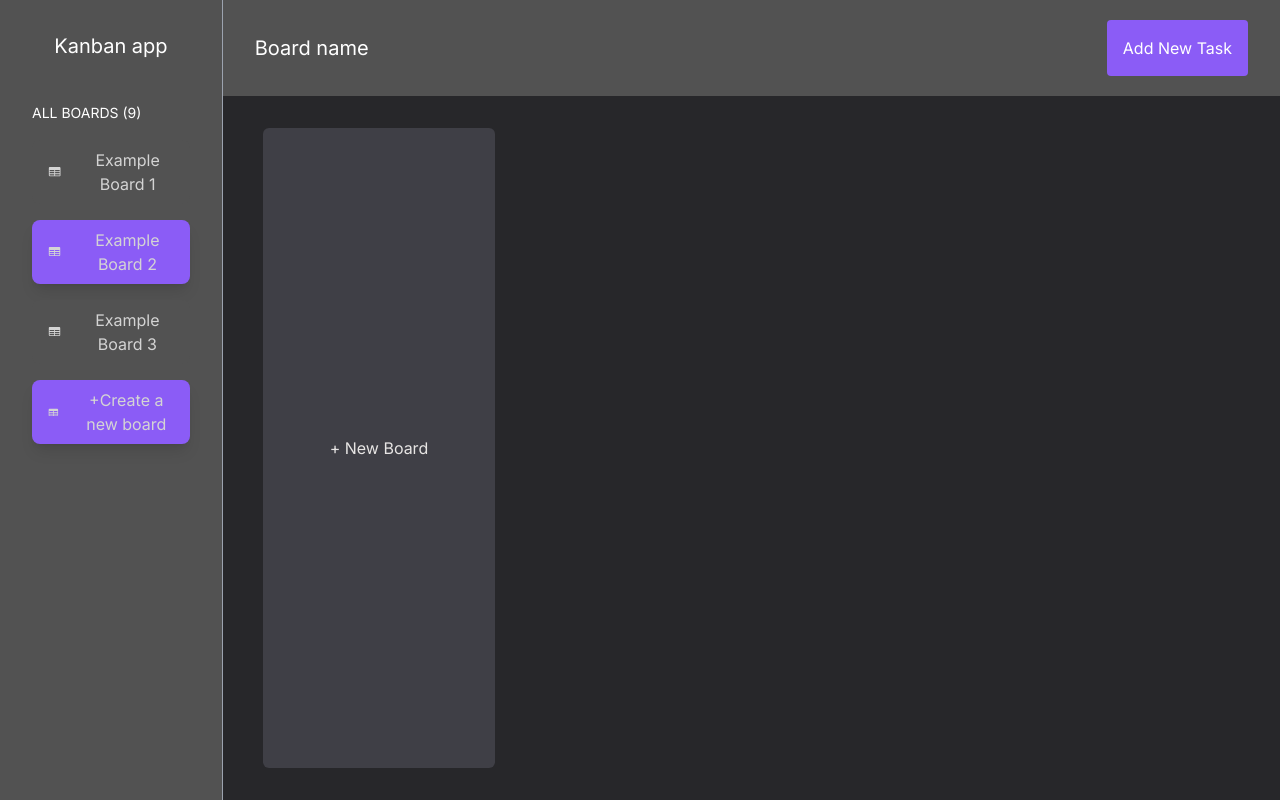
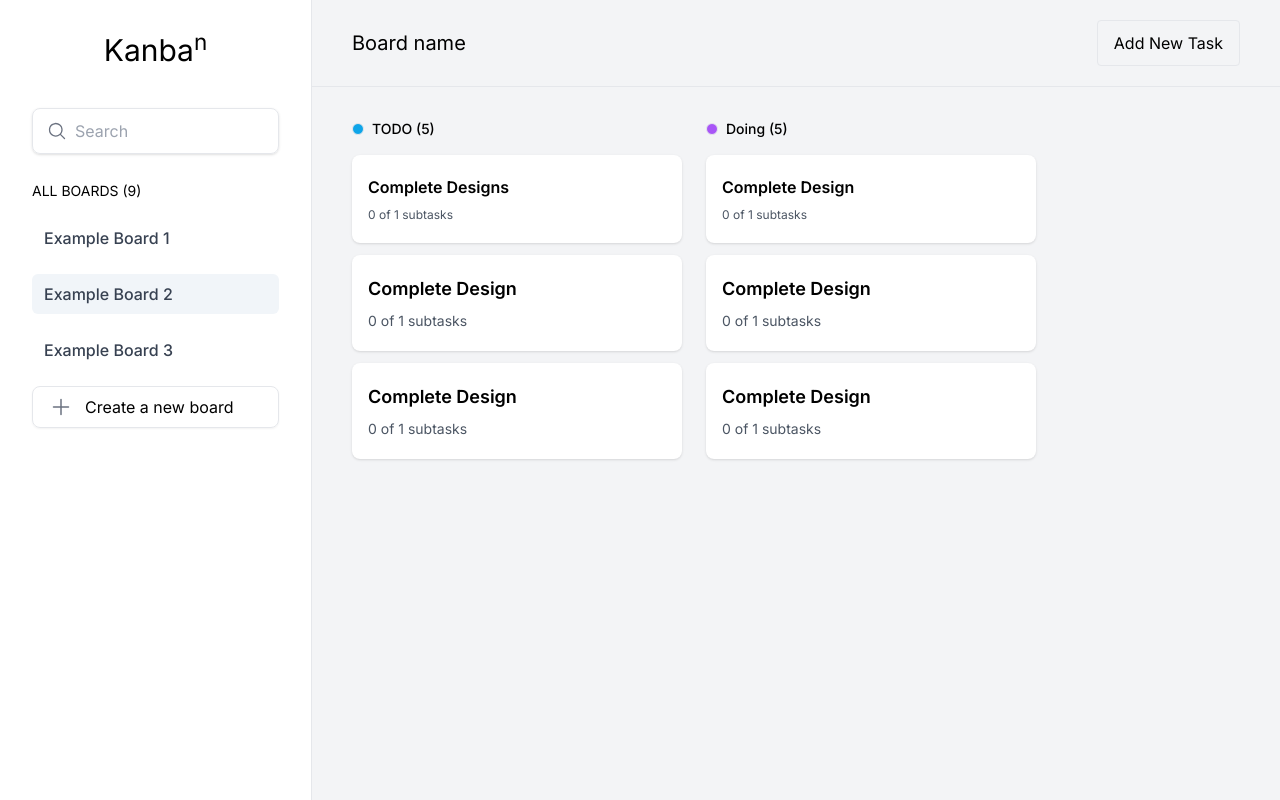
Before and after one commit to imustafayasin/React-Kanban, a Next.js app: page / in a window 1280 px wide. Built offline with nearby package versions, Linux system fonts and the light colour scheme.

Commit message:
Design application interface

```diff
--- a/app/page.js
+++ b/app/page.js
@@ -4,21 +4,59 @@ import ContentHeader from "../components/ContentHeader";
 export default function Home() {
   let style = {
     content: {
-      height: "calc(100% - 96px)",
+      height: "calc(100% - 85px)",
+      width: "calc(100vw - 312px)",
     },
   };
 
   return (
-    <div className="mx-auto flex flex-row h-full">
+    <div className="mx-auto flex flex-row h-full overflow-hidden	">
       <Sidebar />
-      <main className="basis-full">
+      <main className="w-full">
         <ContentHeader />
         <div
           style={style.content}
-          className="content h-full bg-zinc-800 px-10 py-8 grid grid-cols-4 gap-4"
+          className="content bg-gray-100	 px-10 p-8 flex gap-6 overflow-x-auto	"
         >
-          <div className="board h-full flex items-center justify-center text-stone-200 cursor-pointer bg-zinc-700 rounded-md	 font-xl">
-            + New Board
+          <div className="board shrink-0	 h-full min-w-[330px]">
+            <div className="board-header flex items-center mb-4 d-flex gap-2">
+              <div className="w-3 h-3 border rounded-full bg-sky-500"></div>
+              <h5 className="title text-sm	font-medium">TODO (5)</h5>
+            </div>
+            <div className="board-items">
+              <div className="board-item bg-white cursor-pointer shadow mb-3 rounded-lg	 py-5 px-4">
+                <h2 className="mb-2 text-medium font-semibold">Complete Designs</h2>
+                <p className="text-xs text-gray-600">0 of 1 subtasks</p>
+              </div>
+              <div className="board-item bg-white cursor-pointer  shadow mb-3 rounded-lg	 py-5 px-4">
+                <h2 className="mb-2 text-lg	 font-semibold">Complete Design</h2>
+                <p className="text-sm text-gray-600">0 of 1 subtasks</p>
+              </div>
+              <div className="board-item bg-white cursor-pointer shadow mb-3 rounded-lg	 py-5 px-4">
+                <h2 className="mb-2 text-lg	 font-semibold">Complete Design</h2>
+                <p className="text-sm text-gray-600">0 of 1 subtasks</p>
+              </div>
+            </div>
+          </div>{" "}
+          <div className="board shrink-0	 h-full min-w-[330px]">
+            <div className="board-header flex items-center mb-4 d-flex gap-2">
+              <div className="w-3 h-3 border rounded-full bg-purple-500"></div>
+              <h5 className="title text-sm	font-medium">Doing (5)</h5>
+            </div>
+            <div className="board-items">
+              <div className="board-item bg-white cursor-pointer shadow mb-3 rounded-lg	 py-5 px-4">
+                <h2 className="mb-2 text-medium font-semibold">Complete Design</h2>
+                <p className="text-xs text-gray-600">0 of 1 subtasks</p>
+              </div>
+              <div className="board-item bg-white cursor-pointer  shadow mb-3 rounded-lg	 py-5 px-4">
+                <h2 className="mb-2 text-lg	 font-semibold">Complete Design</h2>
+                <p className="text-sm text-gray-600">0 of 1 subtasks</p>
+              </div>
+              <div className="board-item bg-white cursor-pointer shadow mb-3 rounded-lg	 py-5 px-4">
+                <h2 className="mb-2 text-lg	 font-semibold">Complete Design</h2>
+                <p className="text-sm text-gray-600">0 of 1 subtasks</p>
+              </div>
+            </div>
           </div>
         </div>
       </main>
--- a/components/ContentHeader.js
+++ b/components/ContentHeader.js
@@ -1,8 +1,8 @@
 export default function ContentHeader() {
   return (
-    <div className="flex justify-between px-8 text-white py-5 items-center bg-neutral-600 ">
+    <div className="flex justify-between px-10 border-b border-gray-200   bg-gray-100 py-5 items-center">
       <h3 className="text-xl">Board name</h3>
-      <button className="rounded p-4 bg-violet-500">Add New Task</button>
+      <button className="rounded py-2.5 px-4 text- border">Add New Task</button>
     </div>
   );
 }
--- a/components/Sidebar.js
+++ b/components/Sidebar.js
@@ -1,6 +1,6 @@
 "use client";
 import { useState } from "react";
-import { TableCellsIcon } from "@heroicons/react/24/solid";
+import { QueueListIcon, MagnifyingGlassIcon, PlusIcon } from "@heroicons/react/24/solid";
 export default function Sidebar() {
   const [mockBoards, setMockBoard] = useState([
     "Example Board 1",
@@ -10,8 +10,18 @@ export default function Sidebar() {
   const [showCreateNewBoardPanel, setShowCreateNewBoardPanel] = useState(false);
   const [activeBoard, setActiveBoard] = useState(1);
   return (
-    <aside className="w-1/5 p-8 border-r-gray-400 border-r h-full bg-neutral-600 text-white">
-      <div className="pb-10 text-center text-xl">Kanban app</div>
+    <aside className="min-w-[312px] p-8 border-r-gray-200 border-r h-full">
+      <div className="pb-10 text-center text-3xl">
+        Kanba<sup>n</sup>
+      </div>
+      <div className="search border flex px-3.5 py-2.5 items-center shadow rounded-lg mb-6">
+        <MagnifyingGlassIcon className="min-w-[20px] h-5  text-gray-500 mr-2" />
+        <input
+          type="text"
+          placeholder="Search"
+          className="w-full focus-visible:outline-0 border-0 "
+        />
+      </div>
 
       <div className="Boards ">
         <label className="text-sm">ALL BOARDS (9)</label>
@@ -22,12 +32,10 @@ export default function Sidebar() {
                 key={b}
                 onClick={() => setActiveBoard(i)}
                 className={`${
-                  activeBoard == i
-                    ? "bg-violet-500 shadow-lg"
-                    : "bg-neutral-600"
-                } px-4 py-2  rounded-lg	  text-neutral-300 flex  gap-5 items-center`}
+                  activeBoard == i ? "bg-slate-100" : "	"
+                } px-3 py-2  rounded-md font-medium  text-gray-700 flex  items-center`}
               >
-                <TableCellsIcon className="w-[18px] " />
+                {/* <QueueListIcon className="w-6 h-6 text-gray-500 mr-3" /> */}
                 {b}
               </button>
             );
@@ -37,10 +45,10 @@ export default function Sidebar() {
               onClick={() => {
                 setMockBoard([...mockBoards, "test"]);
               }}
-              className="px-4 py-2 flex w-full  gap-5 items-center rounded-lg bg-violet-500 shadow-lg	  text-neutral-300"
+              className="px-4 py-2 flex w-full items-center rounded-lg border  shadow-sm"
             >
-              <TableCellsIcon className="w-[18px] " />
-              <span>+Create a new board</span>
+              <PlusIcon className="w-6 h-6 text-gray-500 mr-3" />
+              <span className="text-black">Create a new board</span>
             </button>
           </div>
         </nav>
```
